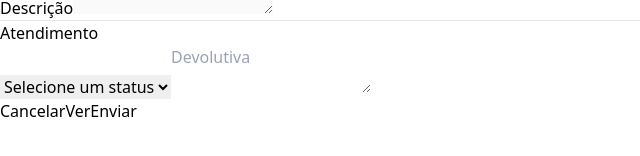
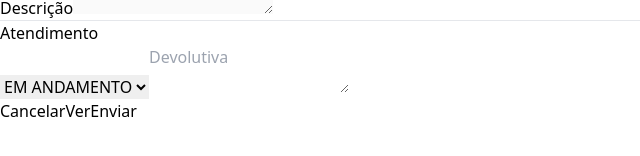
Before and after one commit to abdiasjunior/frontend-chamados, a React (Vite) app: page /atendimento/1 in a window 1280 px wide. Shown: the part 194-350 px from the top of the page, without its empty margins (0-640 px from the left). Built offline with nearby package versions, Linux system fonts and the light colour scheme; no server answers; sample sign-in values are in the browser's storage.

Commit message:
frontend6

```diff
--- a/package.json
+++ b/package.json
@@ -14,7 +14,8 @@
     "react": "^18.3.1",
     "react-dom": "^18.3.1",
     "react-icons": "^5.3.0",
-    "react-router-dom": "^6.26.2"
+    "react-router-dom": "^6.26.2",
+    "react-toastify": "^10.0.5"
   },
   "devDependencies": {
     "@eslint/js": "^9.9.0",
--- a/src/main.jsx
+++ b/src/main.jsx
@@ -4,7 +4,7 @@ import App from './App.jsx'
 import './index.css'
 
 createRoot(document.getElementById('root')).render(
-  <StrictMode>
-    <App />
-  </StrictMode>,
+    <StrictMode>
+      <App />
+    </StrictMode>,
 )
--- a/src/pages/Atendimento/index.jsx
+++ b/src/pages/Atendimento/index.jsx
@@ -138,12 +138,10 @@ function Atendimento() {
                     <p className="font-bold max-md:text-center">Atendimento</p>
 
                     <select className="w-1/2 max-md:w-full px-3 py-2 border border-gray-300 rounded-md focus:outline-none" type="text" ref={statusRef} required>
-                        <option selected disabled>Selecione um status</option>
-                        <option value="EM ANDAMENTO">EM ANDAMENTO</option>
+                        <option selected value="EM ANDAMENTO">EM ANDAMENTO</option>
                         <option value="CONCLUIDO">CONCLUÍDO</option>
                     </select>
-                    <textarea className="w-full px-3 py-2 border border-gray-300 rounded-md focus:outline-none" placeholder="Devolutiva" ref={devolutivaRef} required/>
-
+                    <textarea className="w-full px-3 py-2 border border-gray-300 rounded-md focus:outline-none" placeholder="Devolutiva" ref={devolutivaRef} value={chamado.devolutiva} required/>
 
                     <div className="flex gap-3 justify-end">
                         <Link className="w-1/4 text-black text-center bg-gray-200 hover:bg-gray-300 font-semibold py-2 px-4 rounded-md" to="/chamados">Cancelar</Link>
--- a/src/pages/Chamado/index.jsx
+++ b/src/pages/Chamado/index.jsx
@@ -128,9 +128,17 @@ function Chamado() {
                                     <label className="w-full">Atendente
                                         <input disabled className="w-full px-3 py-2 border border-gray-300 rounded-md focus:outline-none" type="text" value={chamado.atendente.usuario.nome} />
                                     </label>
-                                    <label className="w-full">Data fechamento
-                                        <input disabled className="w-full px-3 py-2 border border-gray-300 rounded-md focus:outline-none" type="text" value={dataAtualFormatada(chamado.dataHoraFechamento)} />
-                                    </label>
+                                    {
+                                        chamado.status != "EM ANDAMENTO" ? (
+                                            <label className="w-full">Data fechamento
+                                                <input disabled className="w-full px-3 py-2 border border-gray-300 rounded-md focus:outline-none" type="text" value={dataAtualFormatada(chamado.dataHoraFechamento)} />
+                                            </label>
+                                        ) : (
+                                            <label className="w-full">Data fechamento
+                                                <input disabled className="w-full px-3 py-2 border border-gray-300 rounded-md focus:outline-none" type="text" value="Não finalizado" />
+                                            </label>
+                                        )
+                                    }
                                 </div>
                                 <label className="w-full">Devolutiva
                                     <textarea disabled className="w-full px-3 py-2 border border-gray-300 rounded-md focus:outline-none" value={chamado.devolutiva} />
--- a/src/pages/Chamados/index.jsx
+++ b/src/pages/Chamados/index.jsx
@@ -2,7 +2,6 @@ import { Link } from "react-router-dom"
 import { useEffect, useState } from "react"
 import Header from "../../components/Header"
 import api from "../../services/api"
-
 
 function Chamados(){
     const [chamados, setChamados] = useState()
--- a/src/pages/Login/index.jsx
+++ b/src/pages/Login/index.jsx
@@ -2,7 +2,6 @@ import { Link, useNavigate } from "react-router-dom"
 import { useRef } from "react"
 import api from "../../services/api"
 import { SiHelpscout } from "react-icons/si";
-
 
 function Login(){
     const emailRef = useRef()
```
Also changed, not shown: src/App.jsx (indentation only), 1 other file (tests, documents, lock files or other folders).
